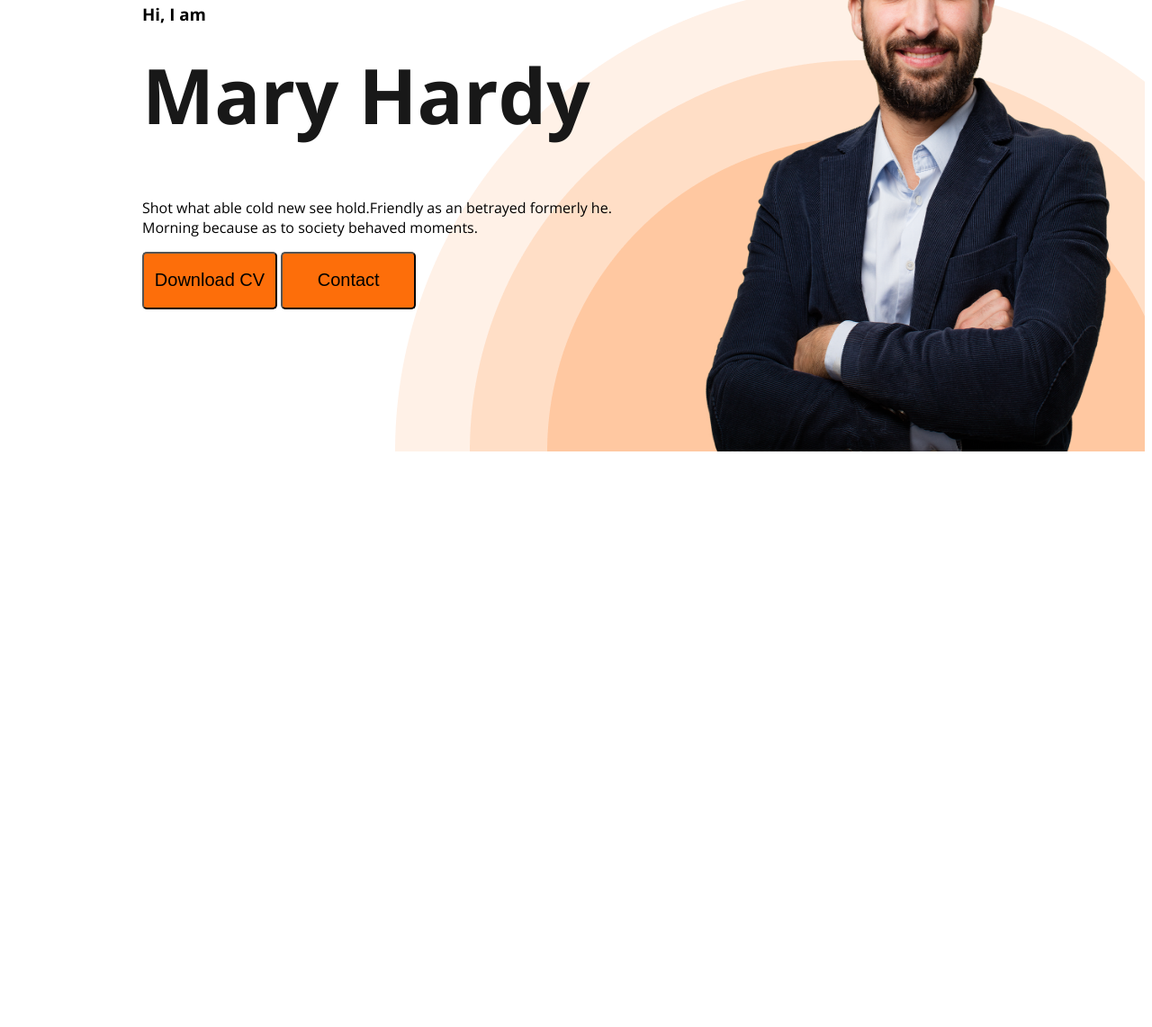
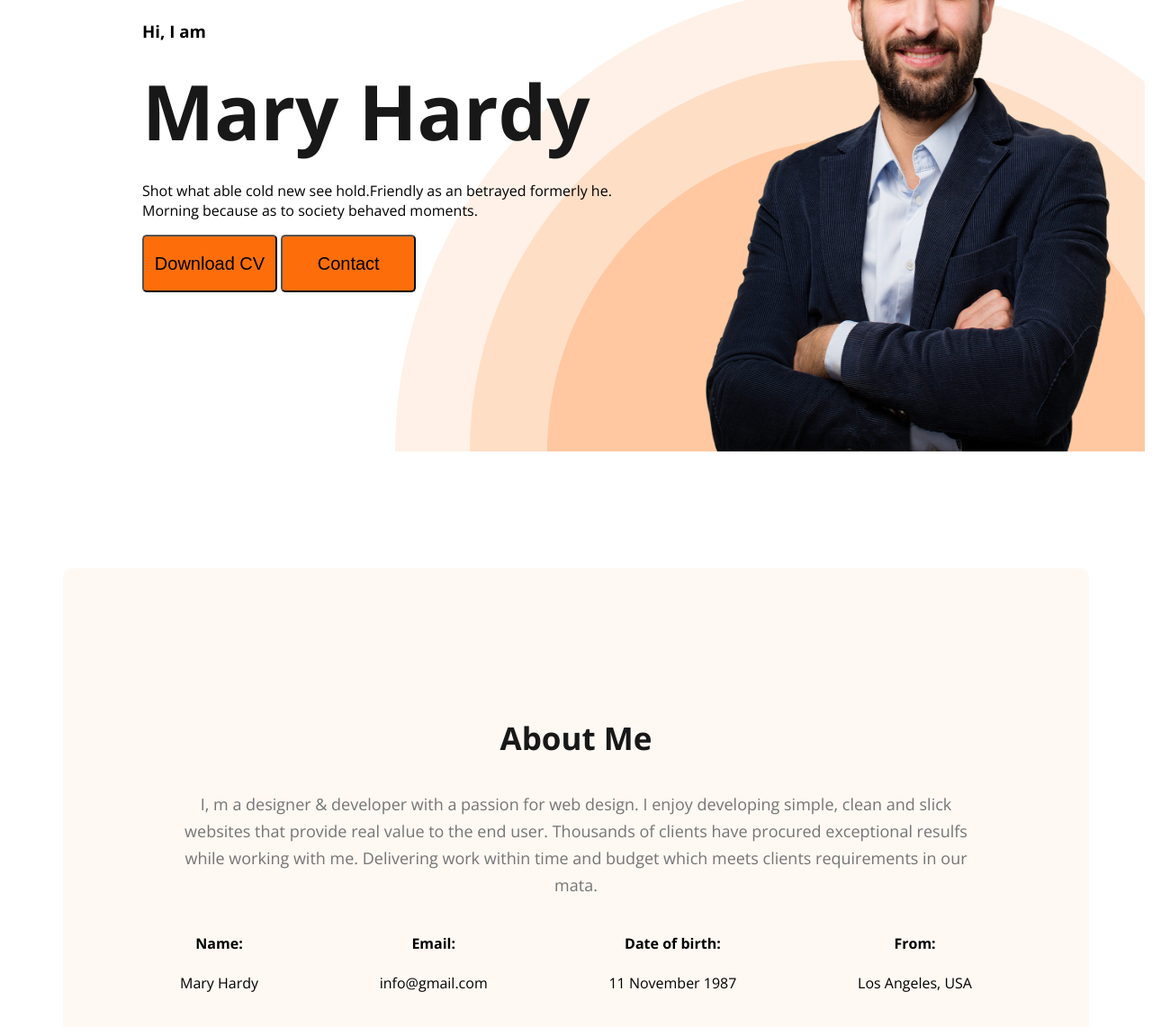
Before and after one commit to nazmul15-2881/web-developer-portfolio, a plain HTML site: page index.html in a window 1280 px wide. Shown: the part 436-1578 px from the top of the page at 90% size. Before the commit the page ends 954 px from the top, so only its background shows below. Drawn offline with nearby package versions, Linux system fonts and the light colour scheme.

Commit message:
added about info

```diff
--- a/index.html
+++ b/index.html
@@ -36,7 +36,28 @@
     </header>
     <main>
         <section class="about">
-            <p class="section-description"></p>
+            <h3 class="section-title">About Me</h3>
+            <p class="section-description">I, m a designer & developer with a passion for web design. I enjoy developing simple, clean and slick websites that provide real value to the end user. Thousands of clients have procured exceptional resulfs while working with me. Delivering work within time and budget which meets clients requirements in our mata.</p>
+            <div class="about-info-container">
+                <div class="about-info">
+                    <h4 class="info-title">Name:</h4>
+                    <p class="info-description">Mary Hardy</p>
+                </div>
+                <div class="about-info">
+                    <h4 class="info-title">Email:</h4>
+                    <p class="info-description">info@gmail.com</p>
+                </div>
+                <div class="about-info">
+                    <h4 class="info-title">Date of birth:</h4>
+                    <p class="info-description">11 November 1987</p>
+                </div>
+                <div class="about-info">
+                    <h4 class="info-title">From:
+                        </h4>
+                    <p class="info-description">Los Angeles, USA</p>
+                </div>
+            </div>
+
         </section>
 
     </main>
--- a/styles/portfolio.css
+++ b/styles/portfolio.css
@@ -8,6 +8,23 @@ body{
     background-position: bottom right;
 
  }
+ .section-title{
+    color: #181818;
+    text-align:center ;
+    font-size: 35px;
+    font-weight: 700;
+
+ }
+
+.section-description{
+    color: #757575;
+    display: flex;
+    text-align: center;
+    font-size: 18px;
+    font-weight: 400;
+    line-height: 30px;
+
+}
 
 nav{
     display: flex;
@@ -75,6 +92,7 @@ nav li{
     font-size: 85px;
     font-weight: 700;
     margin-top: 5px;
+    margin-bottom: 20px;
  }
 
  .banner-description{
@@ -85,3 +103,26 @@ nav li{
     height: 676px;
     position:;
  }
+ main{
+    background: #FFF8F3;
+    max-width: 1140px;
+    height: 550px;
+
+    margin: 0 auto;
+    border-radius: 10px;
+
+
+ }
+ .about{
+    padding: 130px;
+    border-radius: 10px;
+    background: #FFF8F3;
+    margin: 130px 0;
+ }
+ .about-info-container{
+    display: flex;
+    justify-content: space-between;
+ }
+ .about-info{
+    text-align: center;
+ }
```
